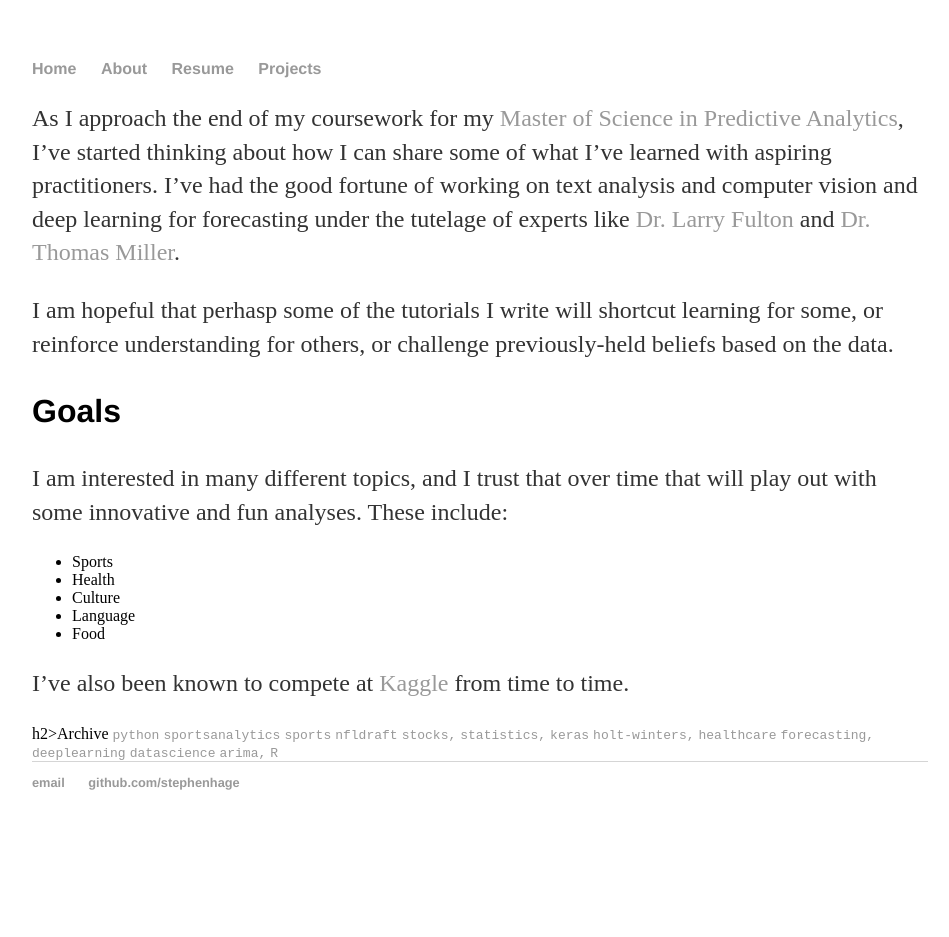
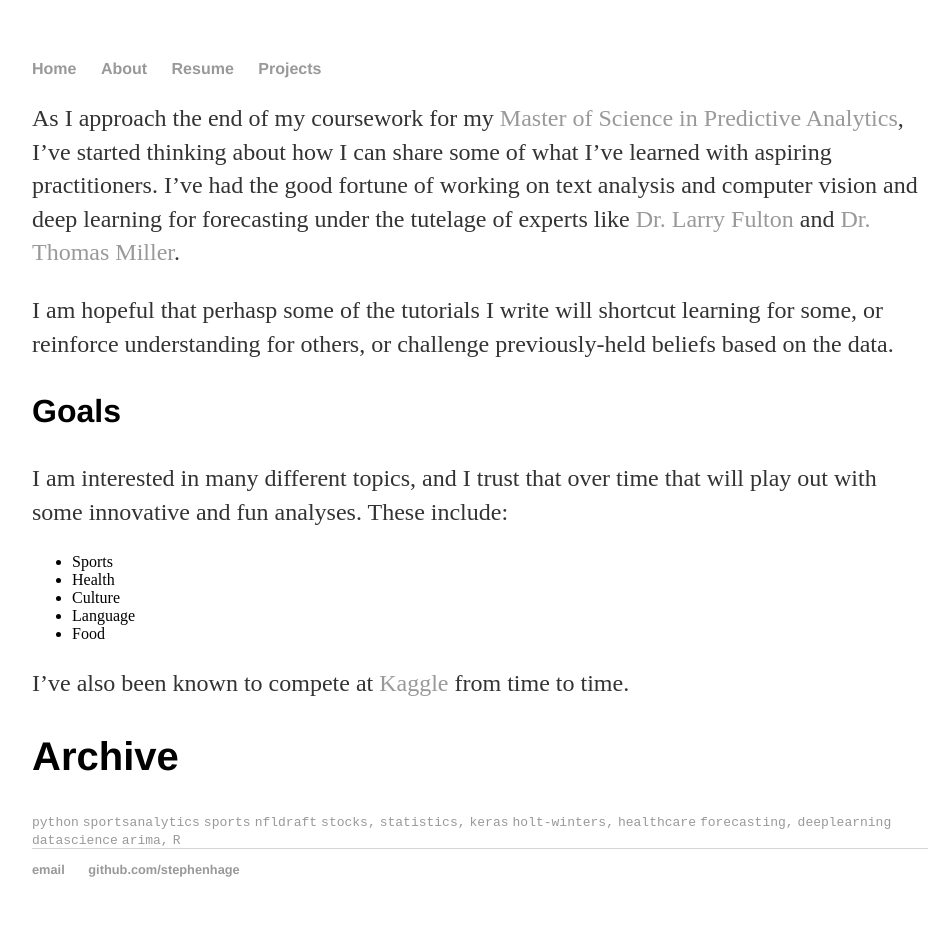
Before and after one commit to stephenhage/stephenhage.github.io, a Jekyll site: the page built from index.md, in a window 1280 px wide. Shown: the whole page, without its empty margins (160-1109 px from the left). Built offline with Jekyll 4.4.1, drawn with Linux system fonts in a browser that asks for light colours; before the commit the page ends 900 px from its top, so only the background shows below that.

```diff
--- a/_includes/archive.html
+++ b/_includes/archive.html
@@ -1,4 +1,4 @@
-h2>Archive</h2>
+<h2>Archive</h2>
 {% capture temptags %}
   {% for tag in site.tags %}
     {{ tag[1].size | plus: 1000 }}#{{ tag[0] }}#{{ tag[1].size }}
```
